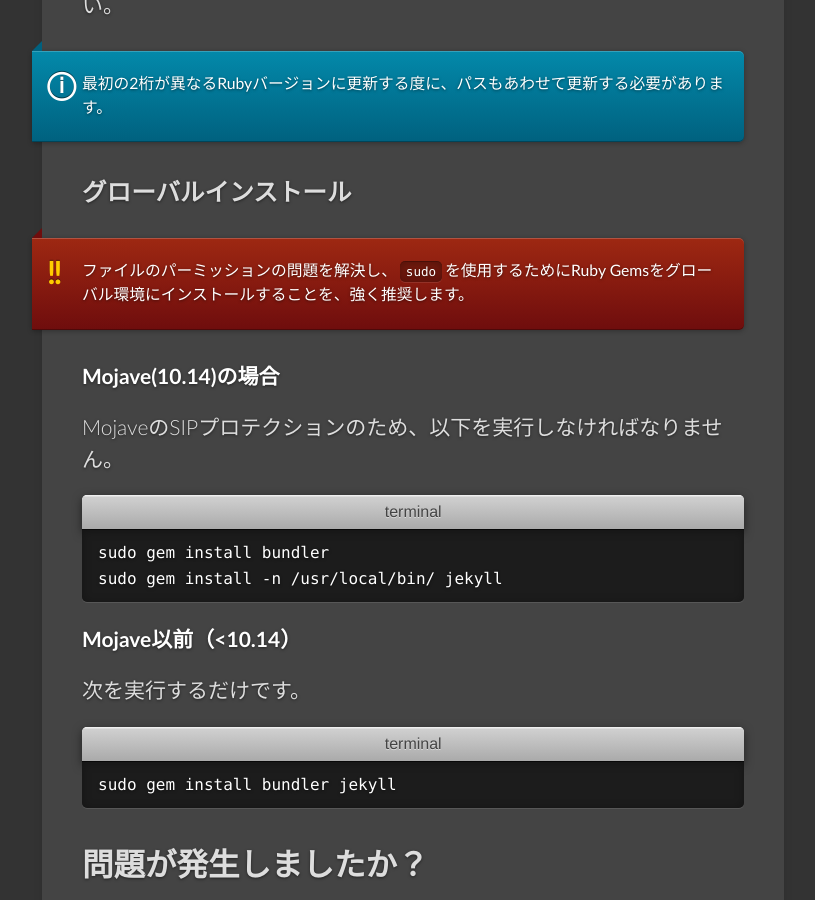
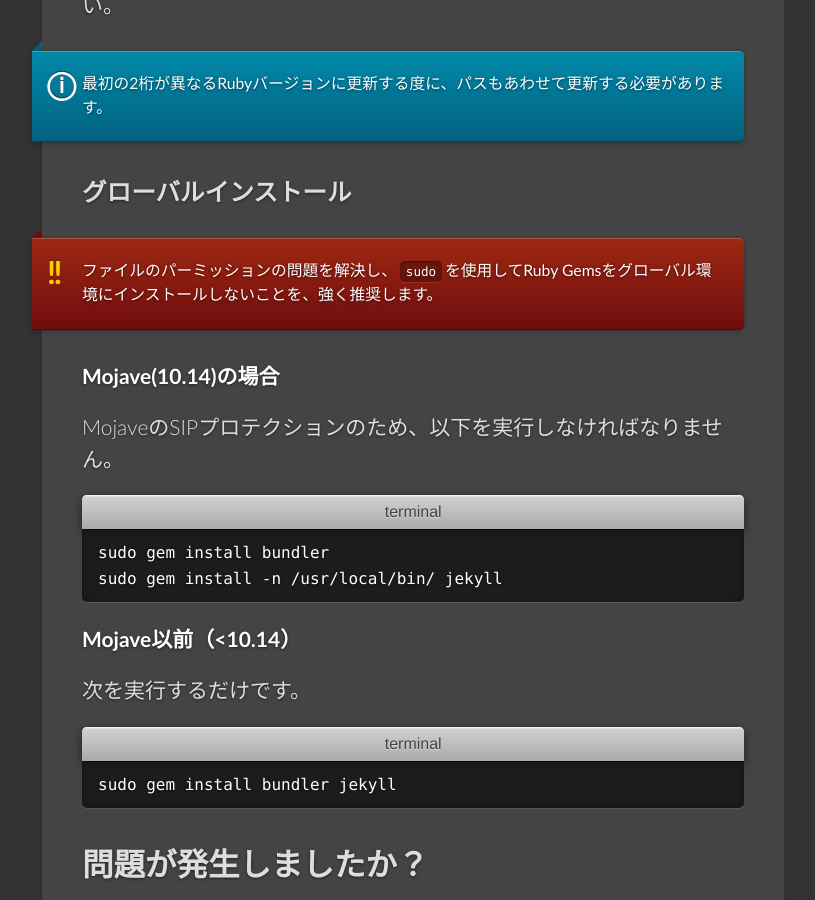
Before and after one commit to jekyllrb-ja/jekyllrb-ja.github.io, a Jekyll site: the page built from _docs/installation/macos.md, in a window 1280 px wide and 900 px high, scrolled down 3312 px. Shown: the whole window, without its empty margins (129-944 px from the left). Built offline with Jekyll 4.4.1, drawn with Linux system fonts in a browser that asks for light colours; comment, search, counter and statistics services are not loaded.

Commit message:
翻訳ミスの修正-sudo

```diff
--- a/_docs/installation/macos.md
+++ b/_docs/installation/macos.md
@@ -152,7 +152,7 @@ Every time you update Ruby to a version with a different first two digits, you w
 <!-- ### Global Install -->
 
 {: .note .warning}
-ファイルのパーミッションの問題を解決し、`sudo`を使用するためにRuby Gemsをグローバル環境にインストールすることを、強く推奨します。
+ファイルのパーミッションの問題を解決し、`sudo`を使用してRuby Gemsをグローバル環境にインストールしないことを、強く推奨します。
 
 <!-- {: .note .warning}
 We strongly recommend against installing Ruby gems globally to avoid file permissions problems and using `sudo`. -->
```
